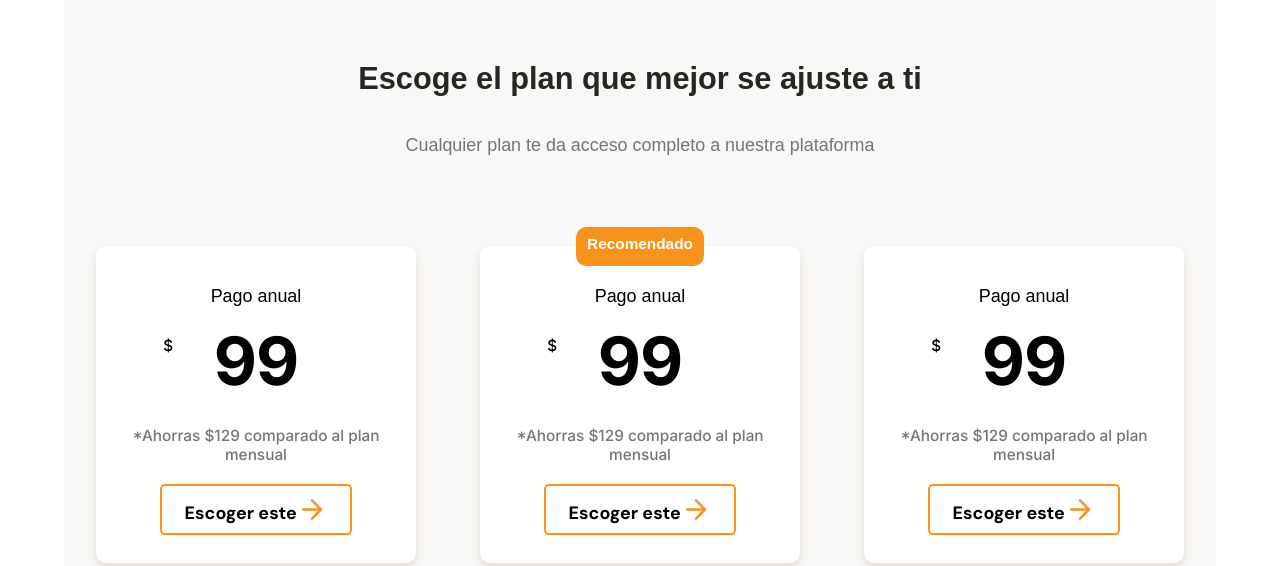
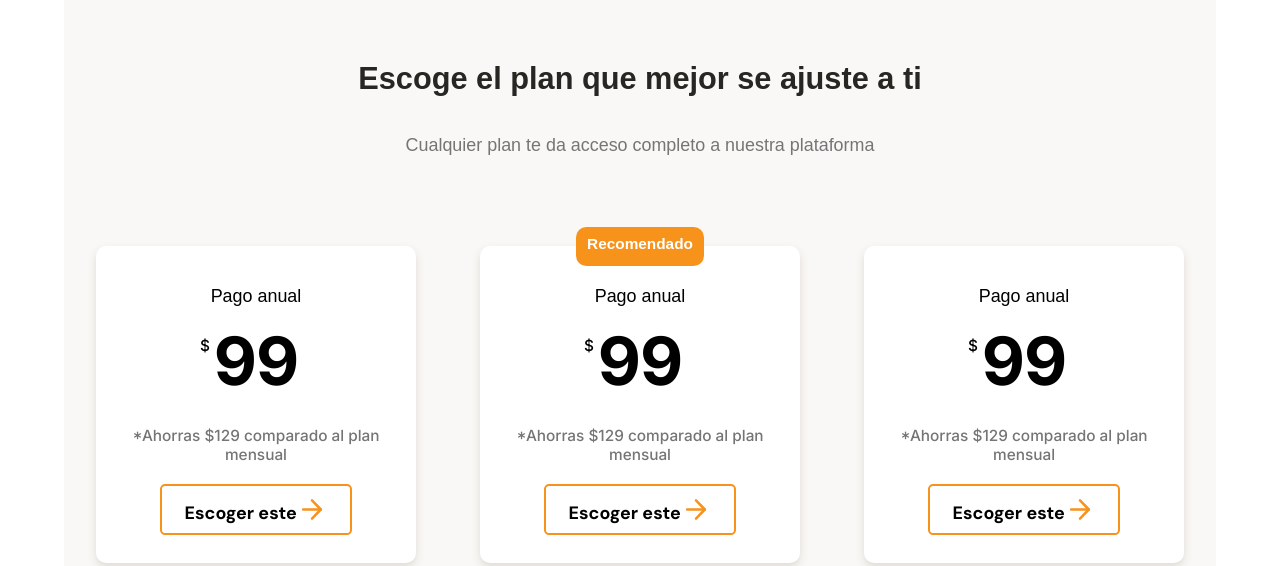
Before and after one commit to Checorzo/Clon-Crytocurrency-Landing-Pages.io, a plain HTML site: page index.html in a window 1280 px wide. Shown: the part 2579-3145 px from the top of the page. Drawn offline with Linux system fonts and the light colour scheme.

Commit message:
Ajuste en el icono del dolar

```diff
--- a/css/tablet.css
+++ b/css/tablet.css
@@ -17,4 +17,8 @@ html {
     flex-wrap: wrap;
     /* margin-left: 1rem; */
 }
+
+.plans-content__costo--dollar {
+    left: 88px;
+}
 /* En desarrollo Mobile firts se crean archivos css para los breakpoints al ir creciendo el display del dispositivo. Esto garantiza que los dispositivos mobile descarga los archivos necesarios*/
```
